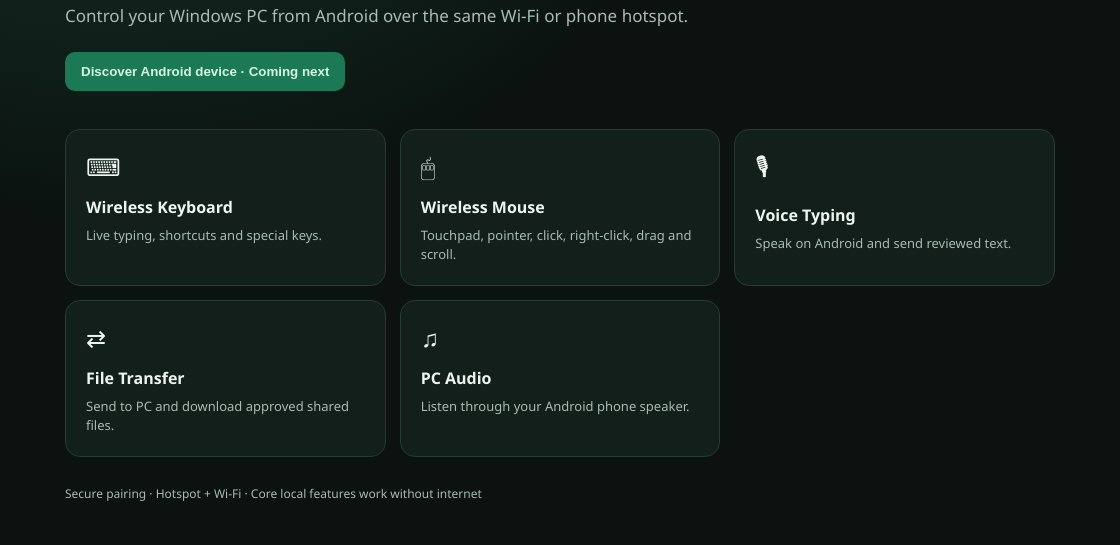
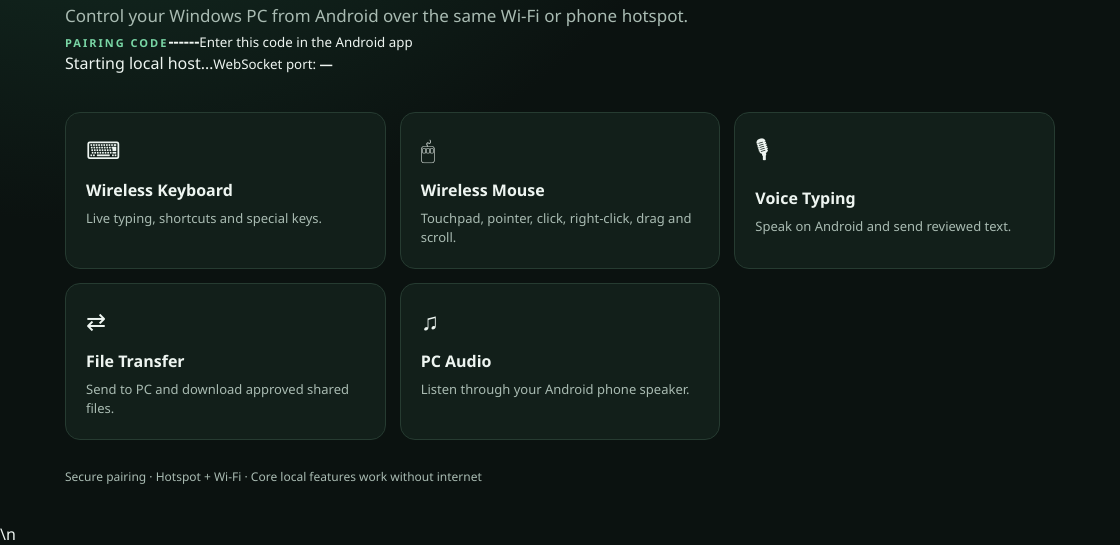
Before and after one commit to mrkgraphic/pcconect, an Electron app: page Windows/renderer/index.html in a window 1120 px wide. Shown: the part 335-880 px from the top of the page. Drawn offline with Linux system fonts and the light colour scheme; no server answers.

Commit message:
feat(windows): show local pairing code in desktop UI

```diff
--- a/Windows/renderer/index.html
+++ b/Windows/renderer/index.html
@@ -10,7 +10,7 @@
 <body>
   <main>
     <header><div class="logo">MRK</div><div><h1>MRK Connect</h1><p>Windows companion</p></div><span class="pill">Foundation build</span></header>
-    <section class="hero"><span class="eyebrow">LOCAL-FIRST DEVICE LINK</span><h2>Your phone.<br/>Your PC. Connected.</h2><p>Control your Windows PC from Android over the same Wi-Fi or phone hotspot.</p><button disabled>Discover Android device · Coming next</button></section>
+    <section class="hero"><span class="eyebrow">LOCAL-FIRST DEVICE LINK</span><h2>Your phone.<br/>Your PC. Connected.</h2><p>Control your Windows PC from Android over the same Wi-Fi or phone hotspot.</p><div class="pair-panel"><div><span class="eyebrow">PAIRING CODE</span><strong id="pairing-code">------</strong><small>Enter this code in the Android app</small></div><div class="host-meta"><span id="connection-status">Starting local host…</span><small>WebSocket port: <b id="host-port">—</b></small></div></div></section>
     <section class="features">
       <article><span>⌨</span><h3>Wireless Keyboard</h3><p>Live typing, shortcuts and special keys.</p></article>
       <article><span>🖱</span><h3>Wireless Mouse</h3><p>Touchpad, pointer, click, right-click, drag and scroll.</p></article>
@@ -20,5 +20,5 @@
     </section>
     <footer>Secure pairing · Hotspot + Wi-Fi · Core local features work without internet</footer>
   </main>
-</body>
+  <script src="./app.js"></script>\n</body>
 </html>
```
